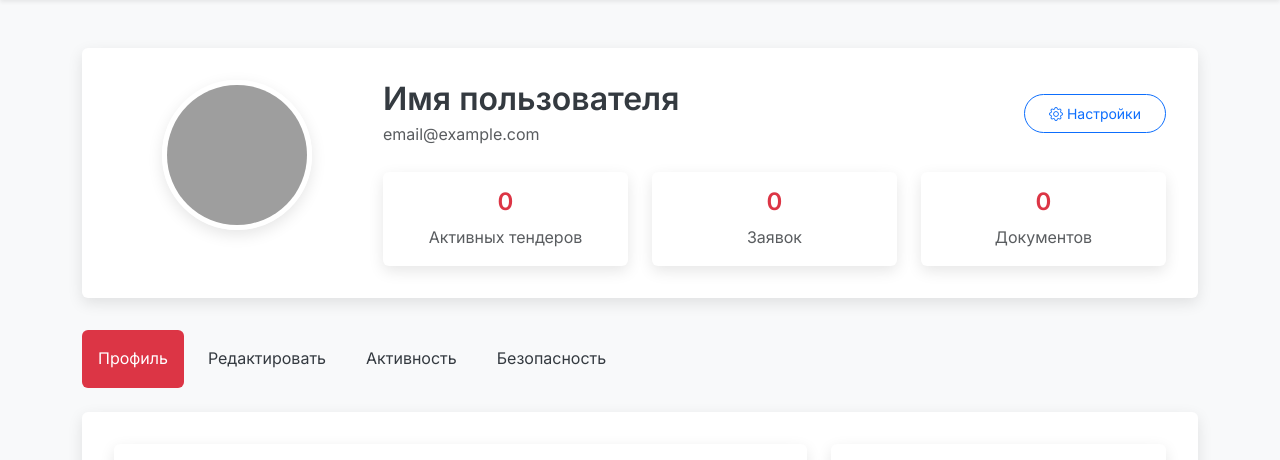
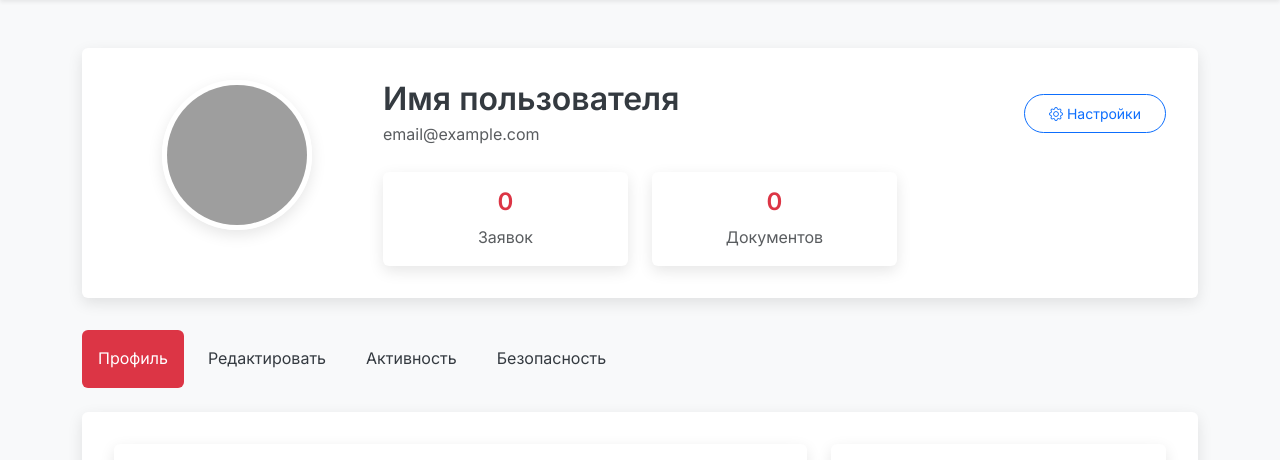
Before and after one commit to OptonGroup/TenderHack2025, a FastAPI app: template Backend/templates/profile.html in a window 1280 px wide. Shown: the part 58-518 px from the top of the page. Run offline with FastAPI, Linux system fonts and the light colour scheme; the template is opened without the code that fills it, so the values that code supplies are empty; some libraries are stand-ins or nearby versions; grey boxes are pictures that could not be loaded.

Commit message:
profile and knowledge text fix

```diff
--- a/Backend/templates/knowledge.html
+++ b/Backend/templates/knowledge.html
@@ -201,7 +201,7 @@
     <div class="container">
         <div class="knowledge-header animated-element">
             <h2 class="mb-2">База знаний</h2>
-            <p class="text-muted">Доступ к документам, шаблонам и лучшим практикам для успешной работы с тендерами</p>
+            <p class="text-muted">Доступ к документам, шаблонам и лучшим практикам</p>
         </div>
 
         <div class="search-box animated-element">
--- a/Backend/templates/profile.html
+++ b/Backend/templates/profile.html
@@ -113,14 +113,6 @@
                         </div>
                     </div>
                     <div class="row mt-4">
-                        <div class="col-md-4 mb-3 mb-md-0">
-                            <div class="card h-100">
-                                <div class="card-body text-center">
-                                    <h3 class="fs-4 text-danger">0</h3>
-                                    <p class="text-muted mb-0">Активных тендеров</p>
-                                </div>
-                            </div>
-                        </div>
                         <div class="col-md-4 mb-3 mb-md-0">
                             <div class="card h-100">
                                 <div class="card-body text-center">
```
